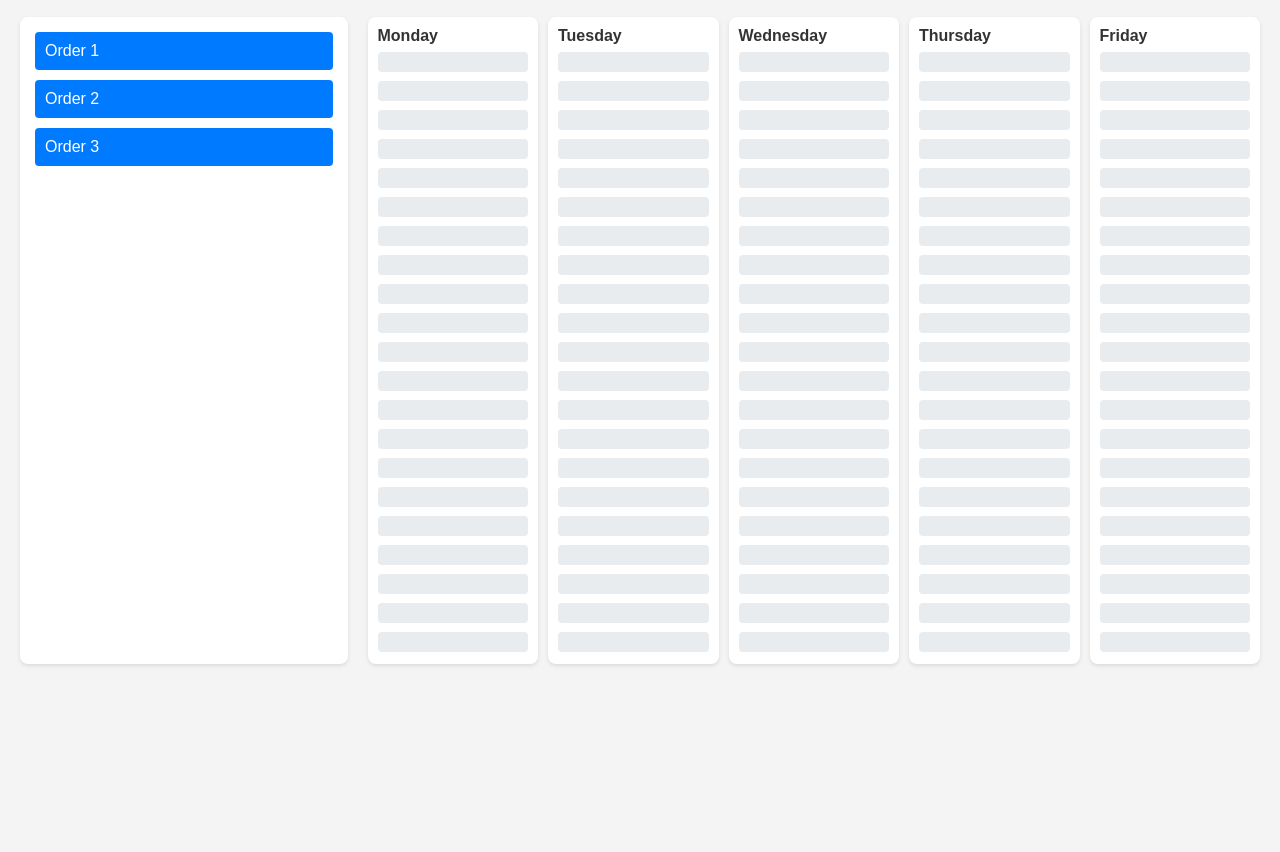
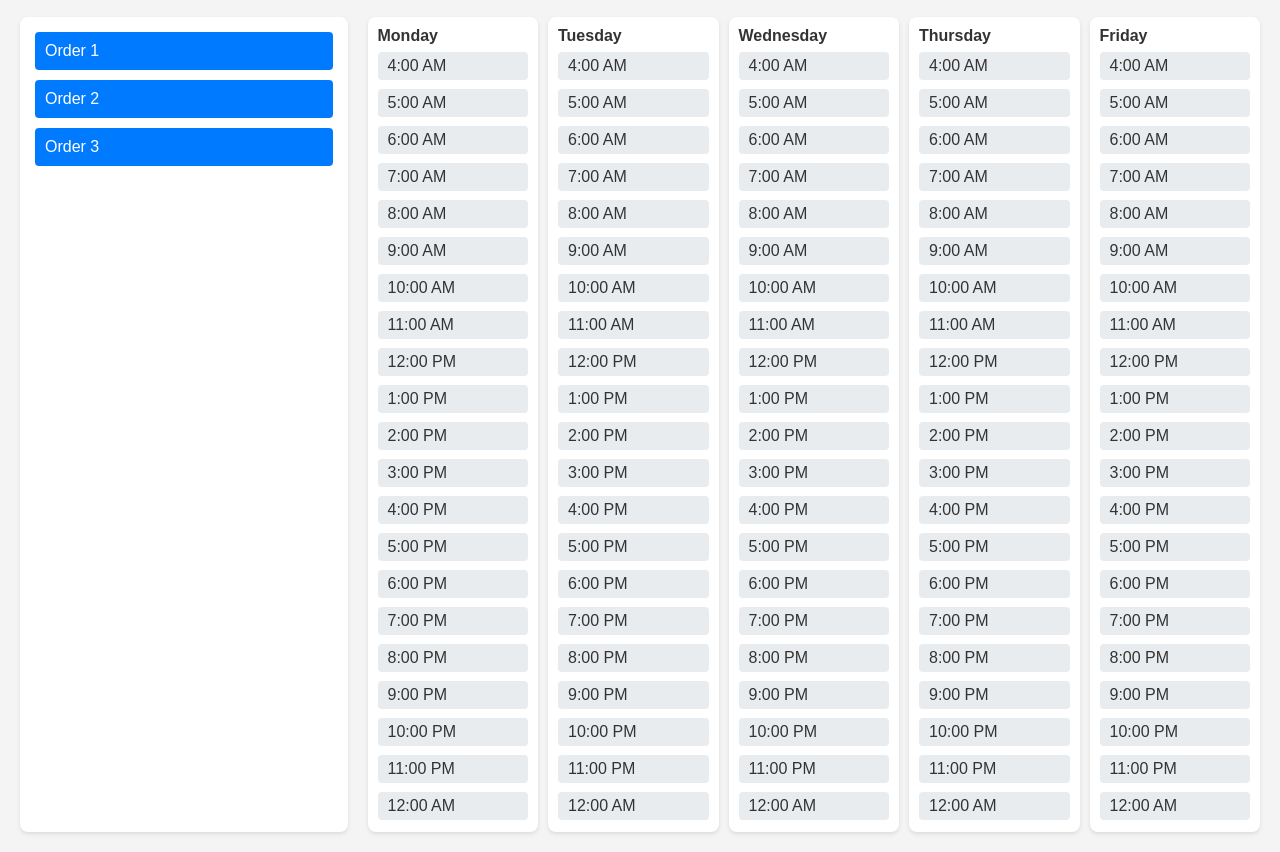
Before and after one commit to MBortho/MFGSchedule, a plain HTML site: page index.html in a window 1280 px wide. Shown: the part 81-933 px from the top of the page. Before the commit the page ends 800 px from the top, so only its background shows below. Drawn offline with Linux system fonts and the light colour scheme.

Commit message:
Update index.html

```diff
--- a/index.html
+++ b/index.html
@@ -59,9 +59,12 @@
     .time-slot {
       background-color: #e9ecef;
       border-radius: 4px;
-      padding: 10px;
+      padding: 5px 10px;
       margin: 2px 0;
       transition: background-color 0.3s;
+      display: flex;
+      align-items: center;
+      justify-content: space-between;
     }
     .time-slot:hover, .orders:hover {
       background-color: #dee2e6;
@@ -115,15 +118,16 @@
       const hours = ["4:00 AM", "5:00 AM", "6:00 AM", "7:00 AM", "8:00 AM", "9:00 AM", "10:00 AM", "11:00 AM", "12:00 PM", "1:00 PM", "2:00 PM", "3:00 PM", "4:00 PM", "5:00 PM", "6:00 PM", "7:00 PM", "8:00 PM", "9:00 PM", "10:00 PM", "11:00 PM", "12:00 AM"];
       const days = ["Monday", "Tuesday", "Wednesday", "Thursday", "Friday"];
 
-      days.forEach(day => {
+      days.forEach((day, dayIndex) => {
         const dayDiv = document.createElement('div');
         dayDiv.className = 'day';
         dayDiv.innerHTML = `<strong>${day}</strong>`;
-        hours.forEach(hour => {
+        hours.forEach((hour, hourIndex) => {
           const timeSlot = document.createElement('div');
           timeSlot.className = 'time-slot';
           timeSlot.setAttribute('ondrop', 'drop(event)');
           timeSlot.setAttribute('ondragover', 'allowDrop(event)');
+          timeSlot.innerHTML = `<span>${hour}</span><div class="orders-drop" data-time="${hour}" data-day="${day}"></div>`;
           dayDiv.appendChild(timeSlot);
         });
         scheduler.appendChild(dayDiv);
@@ -136,7 +140,7 @@
         order.className = 'order';
         order.textContent = `Order ${i}`;
         order.setAttribute('draggable', 'true');
-        order.setAttribute('data-id', i);
+        order.setAttribute('data-id', `${i}`);
         order.ondragstart = drag;
         ordersContainer.appendChild(order);
       }
```
